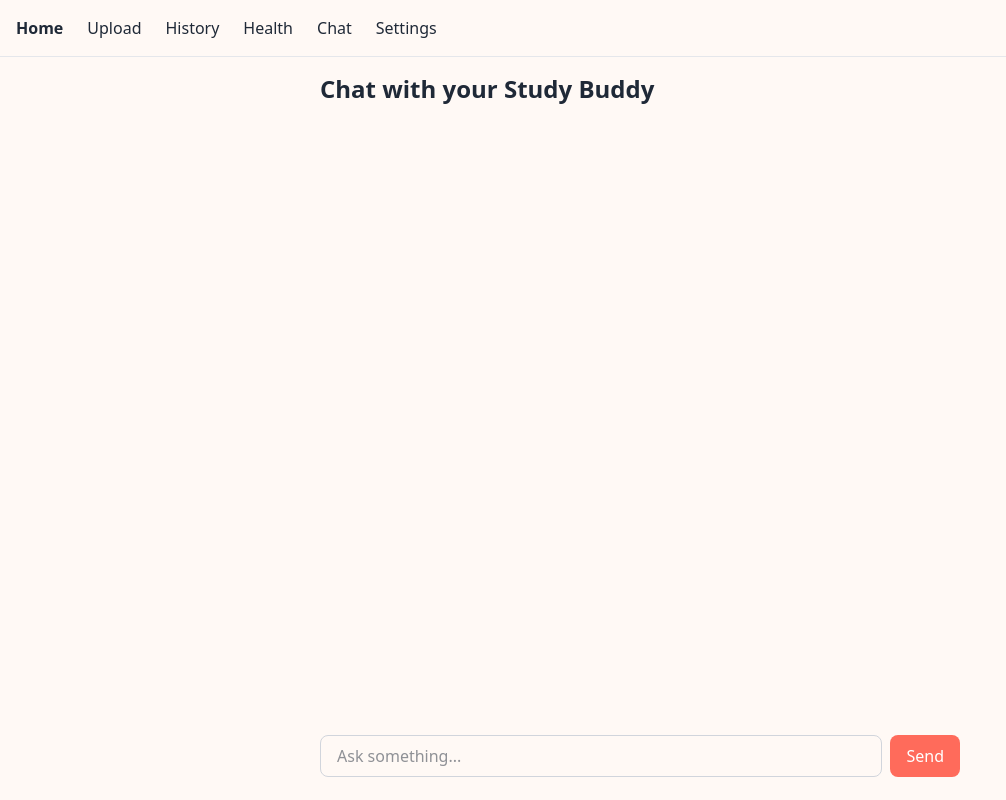
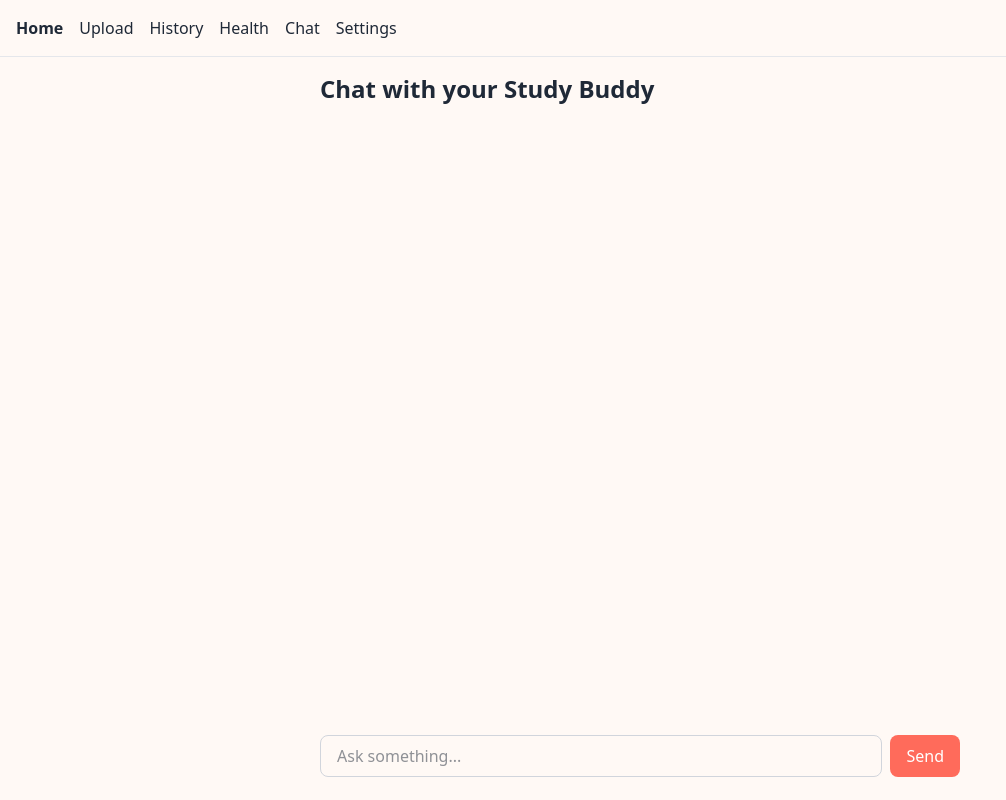
Before and after one commit to hurkazmi-cpp/frontend-ai-capstone, a Next.js app: page /chat in a window 1280 px wide. Shown: the whole page, without its empty margins (0-1006 px from the left). Built offline with nearby package versions, Linux system fonts and the light colour scheme.

Commit message:
FE05: Added horizontal scroll and wrapped up the nav bar

```diff
--- a/src/app/chat/page.tsx
+++ b/src/app/chat/page.tsx
@@ -50,7 +50,7 @@ export default function ChatPage() {
                     >
                         {m.parts.map((part, i) =>
                             part.type === "text" ? (
-                                <div key={i} className="prose prose-sm max-w-none">
+                                <div key={i} className="prose prose-sm max-w-none overflow-x-auto">
                                     <ReactMarkdown remarkPlugins={[remarkGfm]}>{part.text}</ReactMarkdown>
                                 </div>
                             ) : null
--- a/src/app/layout.tsx
+++ b/src/app/layout.tsx
@@ -25,7 +25,7 @@ export default function RootLayout({ children }: LayoutProps<"/">) {
       className={`${geistSans.variable} ${geistMono.variable} h-full antialiased`}
     >
       <body className="min-h-full flex flex-col">
-        <nav className="flex gap-6 p-4 border-b border-gray-200">
+        <nav className="flex flex-wrap gap-4 p-4 border-b border-gray-200">
           <Link href="/" className="font-semibold">Home</Link>
           <Link href="/upload">Upload</Link>
           <Link href="/history">History</Link>
```
